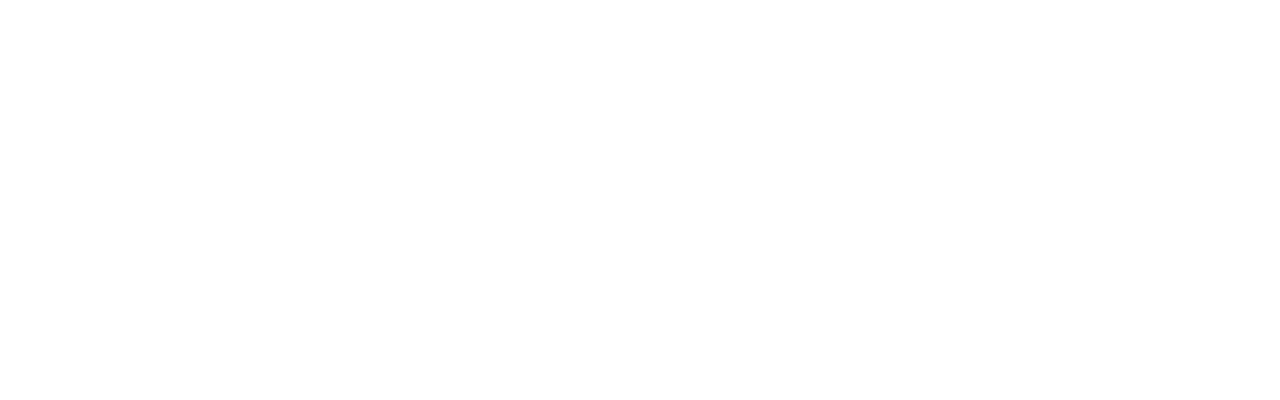
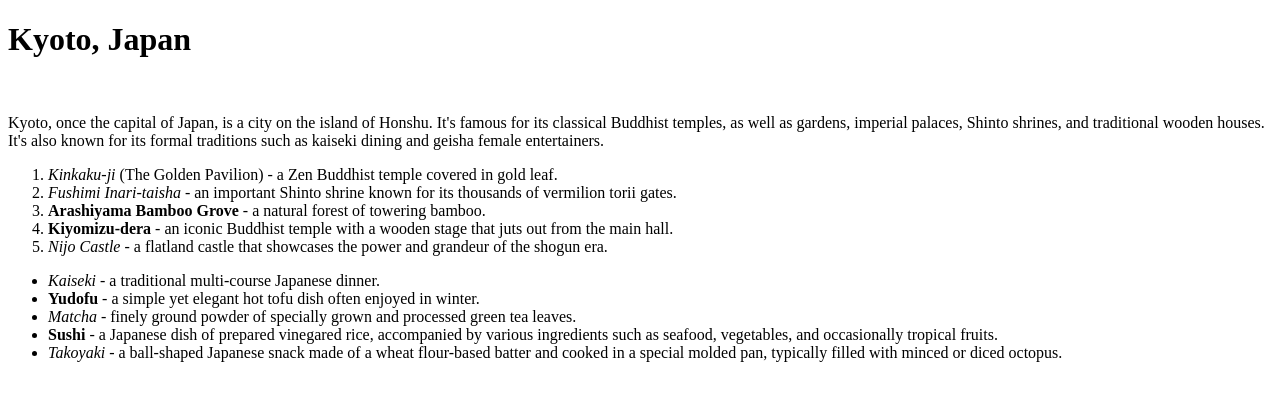
Before and after one commit to acciojob/favorite-holiday-varungowdamj, a website: page main.html in a window 1280 px wide. Drawn offline with Linux system fonts and the light colour scheme.

Commit message:
created a submission

```diff
--- a/main.html
+++ b/main.html
@@ -1,16 +1,27 @@
 <!DOCTYPE html>
-
-<html>
-
+<html lang="en">
 <head>
-	<link rel="stylesheet" href="styles.css">
+    <meta charset="UTF-8">
+    <meta name="viewport" content="width=device-width, initial-scale=1.0">
+    <title>Kyoto - My Favorite Holiday Destination</title>
 </head>
-
 <body>
-	<!-- the entire body must be written by student -->
-    <script type="text/javascript" src="./script.js">
-</script>
-
+    <h1>Kyoto, Japan</h1>
+    <br>
+    <p>Kyoto, once the capital of Japan, is a city on the island of Honshu. It's famous for its classical Buddhist temples, as well as gardens, imperial palaces, Shinto shrines, and traditional wooden houses. It's also known for its formal traditions such as kaiseki dining and geisha female entertainers.</p>
+    <ol>
+        <li><em>Kinkaku-ji</em> (The Golden Pavilion) - a Zen Buddhist temple covered in gold leaf.</li>
+        <li><em>Fushimi Inari-taisha</em> - an important Shinto shrine known for its thousands of vermilion torii gates.</li>
+        <li><strong>Arashiyama Bamboo Grove</strong> - a natural forest of towering bamboo.</li>
+        <li><strong>Kiyomizu-dera</strong> - an iconic Buddhist temple with a wooden stage that juts out from the main hall.</li>
+        <li><em>Nijo Castle</em> - a flatland castle that showcases the power and grandeur of the shogun era.</li>
+    </ol>
+    <ul>
+        <li><em>Kaiseki</em> - a traditional multi-course Japanese dinner.</li>
+        <li><strong>Yudofu</strong> - a simple yet elegant hot tofu dish often enjoyed in winter.</li>
+        <li><em>Matcha</em> - finely ground powder of specially grown and processed green tea leaves.</li>
+        <li><strong>Sushi</strong> - a Japanese dish of prepared vinegared rice, accompanied by various ingredients such as seafood, vegetables, and occasionally tropical fruits.</li>
+        <li><em>Takoyaki</em> - a ball-shaped Japanese snack made of a wheat flour-based batter and cooked in a special molded pan, typically filled with minced or diced octopus.</li>
+    </ul>
 </body>
-
 </html>
```
